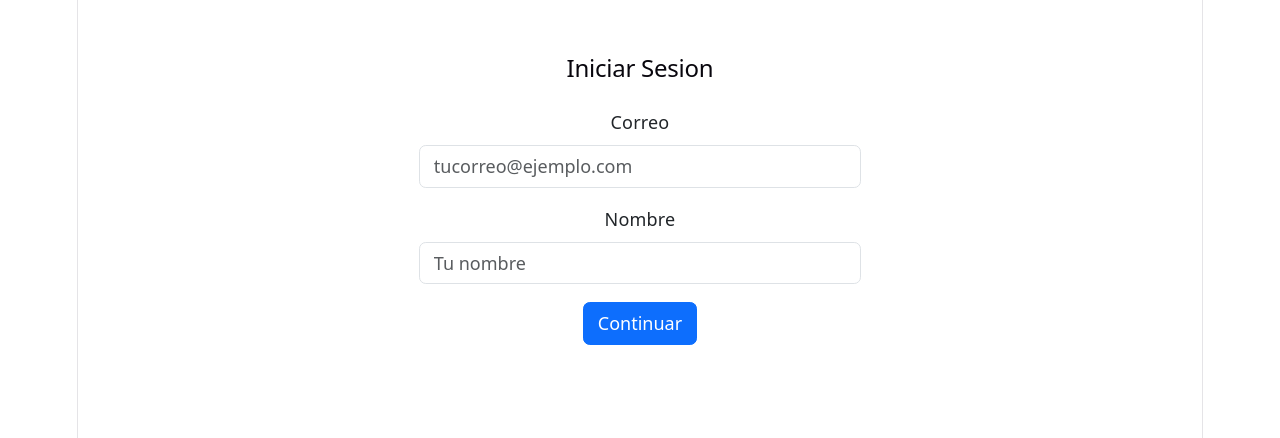
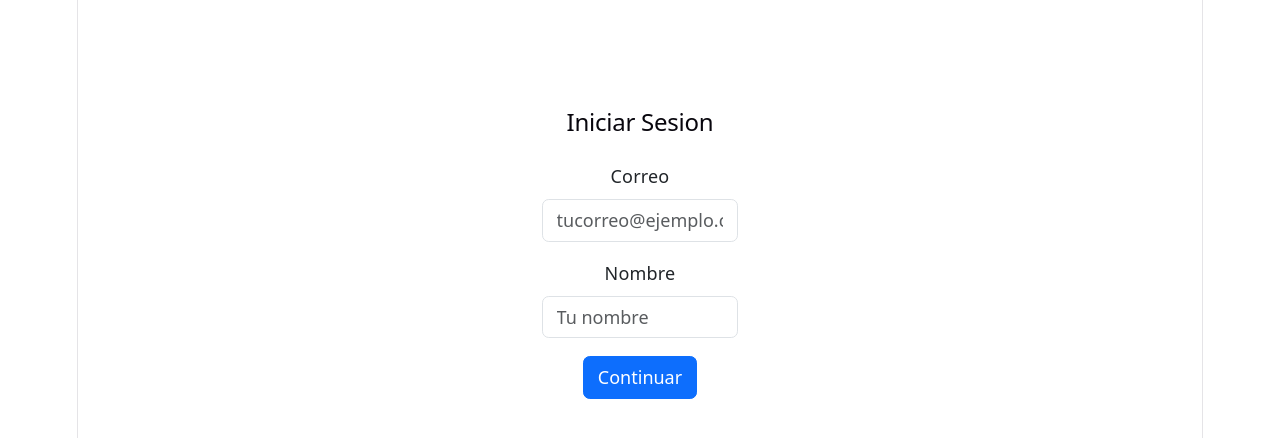
Before and after one commit to JordanaCharlotte/Clinica, a React (Vite) app: page / in a window 1280 px wide. Shown: the top 438 px of the page. Built offline with nearby package versions, Linux system fonts and the light colour scheme.

Commit message:
Agrega maqueta base de Inicio y Catalogo

```diff
--- a/src/pages/Inicio.jsx
+++ b/src/pages/Inicio.jsx
@@ -1,11 +1,22 @@
+import { Container, Row, Col } from "react-bootstrap";
 import LoginTemplate from '../components/templates/LoginTemplate';
 import LoginForm from '../components/organisms/LoginForm';
 
 function Inicio() {
-    return (
-        <LoginTemplate>
-            <LoginForm/>
-        </LoginTemplate>
-    );
+  return (
+    <Container className="mt-5">
+      <Row className="justify-content-center">
+        <Col md={6}>
+          {/*Agregar un título de bienvenida aquí */}
+          {/*Agregar textos descriptivos o cambiar los colores/sombras */}
+
+          <LoginTemplate>
+            <LoginForm />
+          </LoginTemplate>
+        </Col>
+      </Row>
+    </Container>
+  );
 }
+
 export default Inicio;
```
Also changed, not shown: src/pages/Catalogo.jsx (added, +23 -0 lines).
